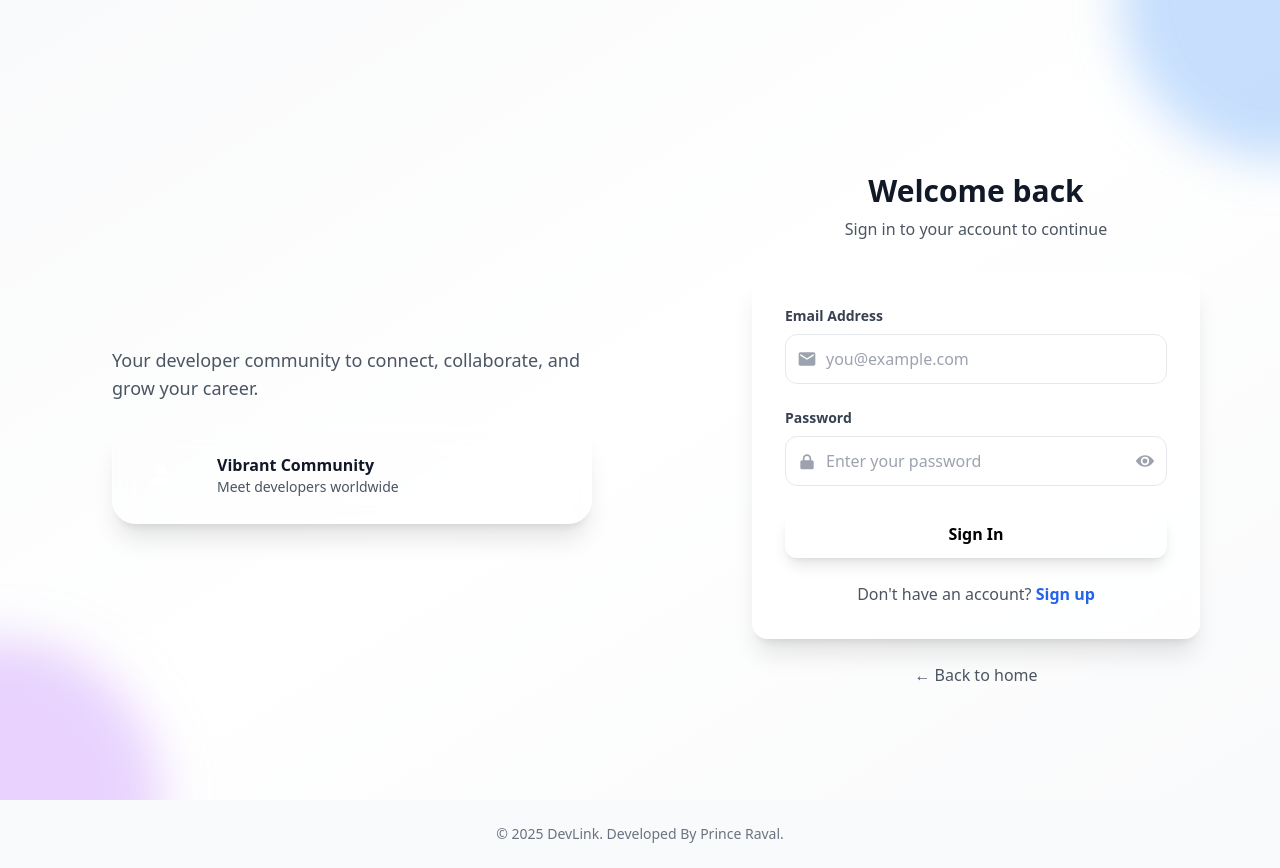
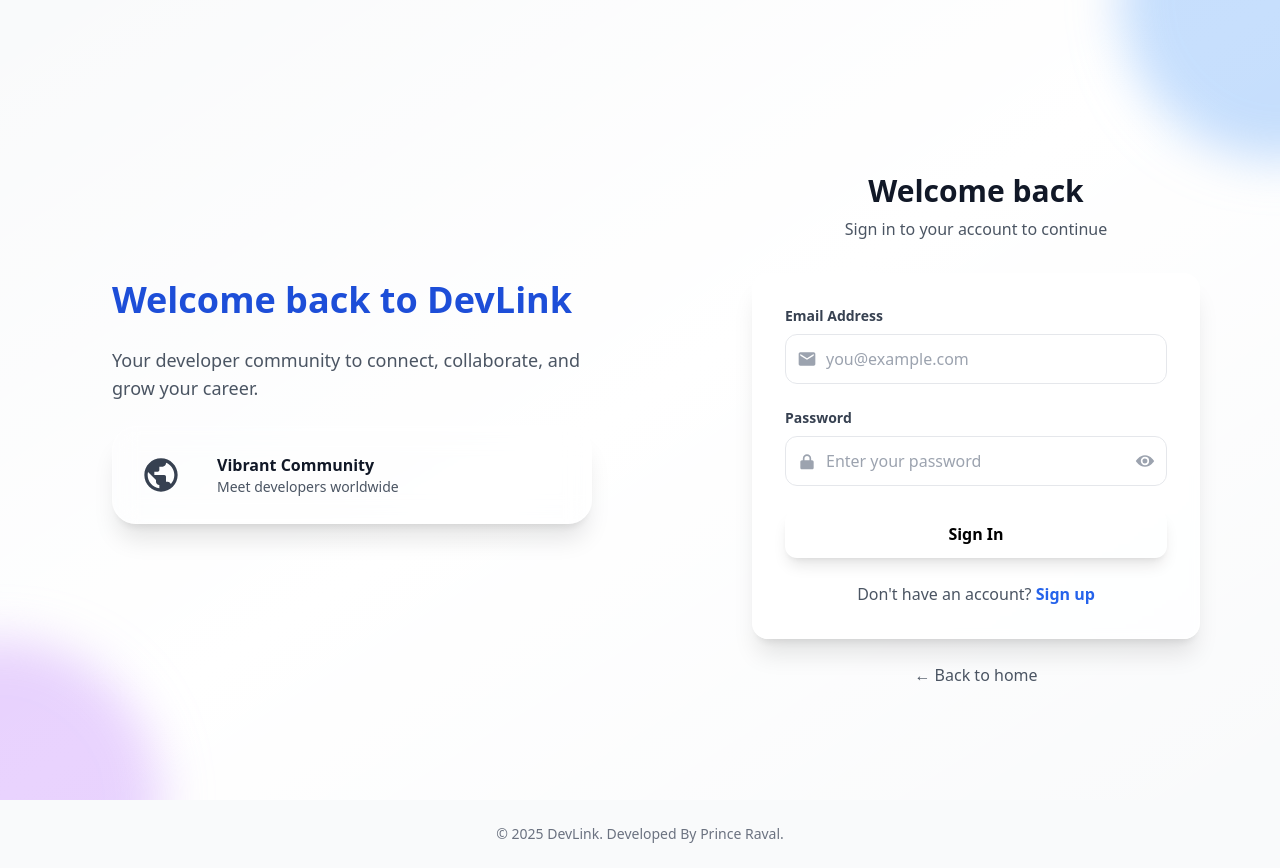
Before and after one commit to prince21241/devlink-frontend, a React (Vite) app: page /login in a window 1280 px wide. Built offline with nearby package versions, Linux system fonts and the light colour scheme.

Commit message:
update login
colors and logo

```diff
--- a/src/pages/Auth/Login.jsx
+++ b/src/pages/Auth/Login.jsx
@@ -1,7 +1,7 @@
 import React, { useState } from "react";
 import API from "../../api/axios";
 import { useNavigate, Link } from "react-router-dom";
-import { MailIcon, LockIcon, EyeIcon, EyeOffIcon } from "../../components/Icons/Icons";
+import { MailIcon, LockIcon, EyeIcon, EyeOffIcon, GlobeNetworkIcon } from "../../components/Icons/Icons";
 import { useToast } from "../../components/Toast/Toast";
 
 export default function Login() {
@@ -38,15 +38,15 @@
         {/* Left brand/illustration */}
         <div className="hidden lg:flex flex-col space-y-6 p-8">
           <h1 className="text-4xl font-extrabold leading-tight">
-            <span className="bg-gradient-to-r from-blue-600 to-purple-600 bg-clip-text text-transparent">Welcome back to DevLink</span>
+            <span className="text-blue-700 ">
+              Welcome back to DevLink
+            </span>
           </h1>
           <p className="text-gray-600 text-lg">Your developer community to connect, collaborate, and grow your career.</p>
           <div className="rounded-3xl border border-white/40 bg-white/30 backdrop-blur-md p-6 shadow-xl">
             <div className="flex items-center space-x-4">
               <div className="w-12 h-12 rounded-2xl bg-gradient-to-r from-blue-500 to-purple-500 flex items-center justify-center text-white">
-                <svg xmlns="http://www.w3.org/2000/svg" viewBox="0 0 24 24" fill="currentColor" className="w-6 h-6">
-                  <path d="M12 12c2.76 0 5-2.24 5-5S14.76 2 12 2 7 4.24 7 7s2.24 5 5 5zm0 2c-3.33 0-10 1.67-10 5v3h20v-3c0-3.33-6.67-5-10-5z"/>
-                </svg>
+                <GlobeNetworkIcon className="w-10 h-10 text-gray-700" />
               </div>
               <div>
                 <div className="font-semibold text-gray-900">Vibrant Community</div>
```
